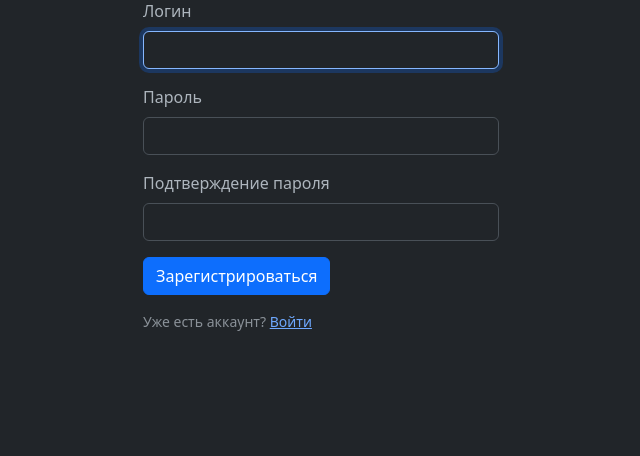
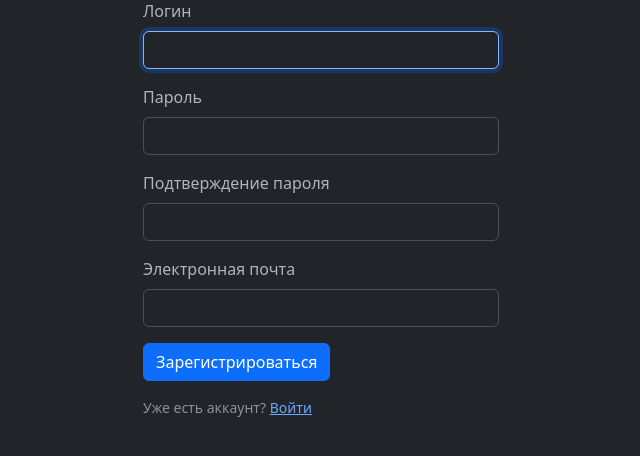
Before and after one commit to Viking-san/learning-journal, a Django app: page /accounts/signup/ in a window 1280 px wide. Shown: the part 151-607 px from the top of the page, without its empty margins (319-959 px from the left). Run offline with Django 5.2, Linux system fonts and the light colour scheme; some libraries are stand-ins or nearby versions.

Commit message:
add email field to signup form

```diff
--- a/journal/forms.py
+++ b/journal/forms.py
@@ -1,8 +1,30 @@
 from django import forms
+from django.forms import widgets
 from .models import Entry, Comment
 from django.contrib.auth.forms import PasswordChangeForm as DjangoPasswordChangeForm
 from django.contrib.auth.forms import PasswordResetForm as DjangoPasswordResetForm
 from django.contrib.auth.forms import SetPasswordForm as DjangoSetPasswordForm
+from django.contrib.auth.forms import UserCreationForm
+from django.contrib.auth.models import User
+
+class CustomUserCreationForm(UserCreationForm):
+    """Расширенная форма для регистрации с email"""
+    email = forms.EmailField(required=True)
+
+    class Meta:
+        model = User
+        fields = ['username', 'email', 'password1', 'password2']
+
+    def __init__(self, *args, **kwargs):
+        super().__init__(*args, **kwargs)
+
+        for field in self.fields.values():
+            field.widget.attrs.setdefault('class', 'form-control')
+
+        self.fields['username'].label = 'Имя пользователя'
+        self.fields['password1'].label = 'Пароль'
+        self.fields['password2'].label = 'Подтверждение пароля'
+        self.fields['email'].label = 'Электронная почта'
 
 
 class PasswordChangeForm(DjangoPasswordChangeForm):
--- a/journal/templates/registration/login.html
+++ b/journal/templates/registration/login.html
@@ -21,6 +21,9 @@
             <button type="submit" class="btn btn-primary">Войти</button>
         </form>
         <p class="mt-3 small text-muted">
+            Забыли пароль? <a href="{% url 'password_reset' %}">Сброс</a>
+        </p>
+        <p class="mt-3 small text-muted">
             Нет аккаунта? <a href="{% url 'signup' %}">Зарегистрироваться</a>
         </p>
     </div>
--- a/journal/templates/registration/signup.html
+++ b/journal/templates/registration/signup.html
@@ -26,6 +26,10 @@
                 <label for="id_password2" class="form-label">Подтверждение пароля</label>
                 <input type="password" name="password2" id="id_password2" class="form-control" required>
             </div>
+            <div class="mb-3">
+                <label for="id_email" class="form-label">Электронная почта</label>
+                <input type="email" name="email" id="id_email" class="form-control" required>
+            </div>
             <button type="submit" class="btn btn-primary">Зарегистрироваться</button>
         </form>
         <p class="mt-3 small text-muted">
--- a/journal/views.py
+++ b/journal/views.py
@@ -1,7 +1,7 @@
 from django.shortcuts import render, redirect, get_object_or_404
 from django.views.generic import ListView, DetailView, UpdateView, CreateView, DeleteView, TemplateView, View
 from .models import Entry, Category, EntryLog, Tag, Comment
-from .forms import EntryForm, CommentForm
+from .forms import EntryForm, CommentForm, CustomUserCreationForm
 from django.urls import reverse_lazy
 from django.db.models import Count, Q
 from django.db.models.functions import TruncWeek, TruncDate
@@ -18,7 +18,7 @@ from django.contrib.auth.models import User
 
 
 class SignUpView(CreateView):
-    form_class = UserCreationForm
+    form_class = CustomUserCreationForm
     success_url = reverse_lazy('login')
     template_name = 'registration/signup.html'
 
```
